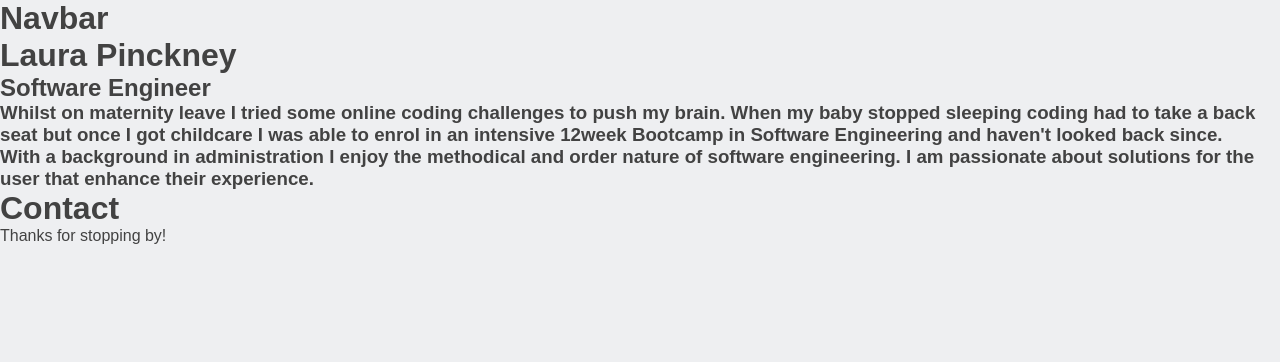
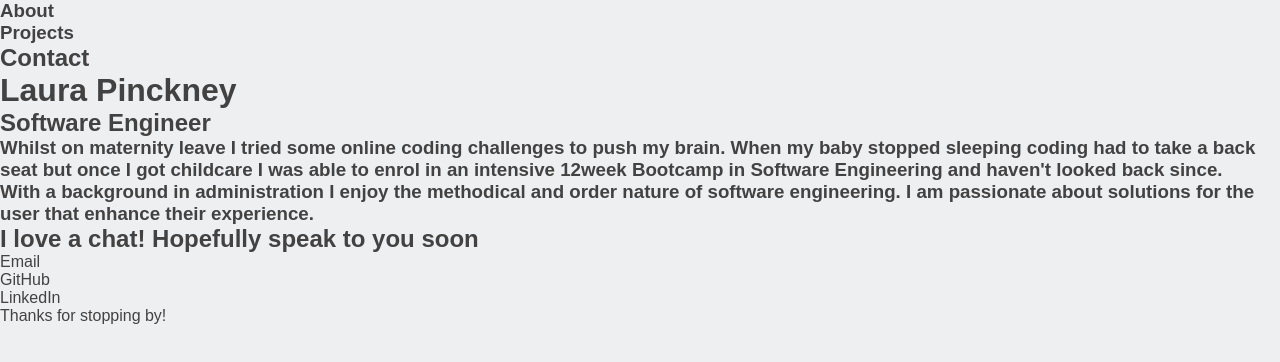
Before and after one commit to LauraPinckney/portfolio, a React (Create React App) app: page / in a window 1280 px wide. Shown: the top 362 px of the page. Built offline with nearby package versions, Linux system fonts and the light colour scheme.

Commit message:
update page title

```diff
--- a/public/index.html
+++ b/public/index.html
@@ -24,7 +24,7 @@
       work correctly both with client-side routing and a non-root public URL.
       Learn how to configure a non-root public URL by running `npm run build`.
     -->
-    <title>React App</title>
+    <title>Laura Pinckney</title>
   </head>
   <body>
     <noscript>You need to enable JavaScript to run this app.</noscript>
--- a/src/components/contact/Contact.jsx
+++ b/src/components/contact/Contact.jsx
@@ -1,7 +1,10 @@
 export const Contact = () => {
   return (
     <div>
-      <h1>Contact</h1>
+      <h2>I love a chat! Hopefully speak to you soon</h2>
+      <p>Email</p>
+      <p>GitHub</p>
+      <p>LinkedIn</p>
     </div>
   );
 };
--- a/src/components/navbar/Navbar.jsx
+++ b/src/components/navbar/Navbar.jsx
@@ -1,7 +1,9 @@
 export const Navbar = () => {
   return (
     <div>
-      <h1>Navbar</h1>
+      <h3>About</h3>
+      <h3>Projects</h3>
+      <h2>Contact</h2>
     </div>
   );
 };
```
Also changed, not shown: src/assets/github-mark.svg (added), src/assets/iconmonstr-linkedin-3.svg (added).
